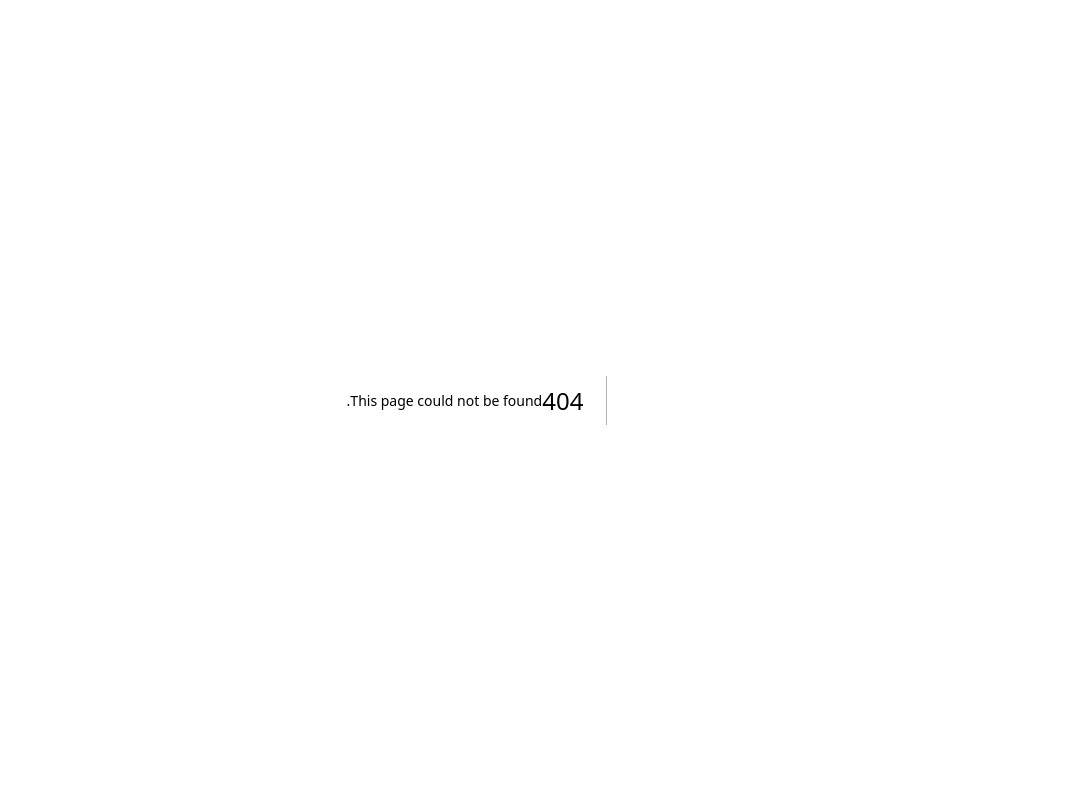
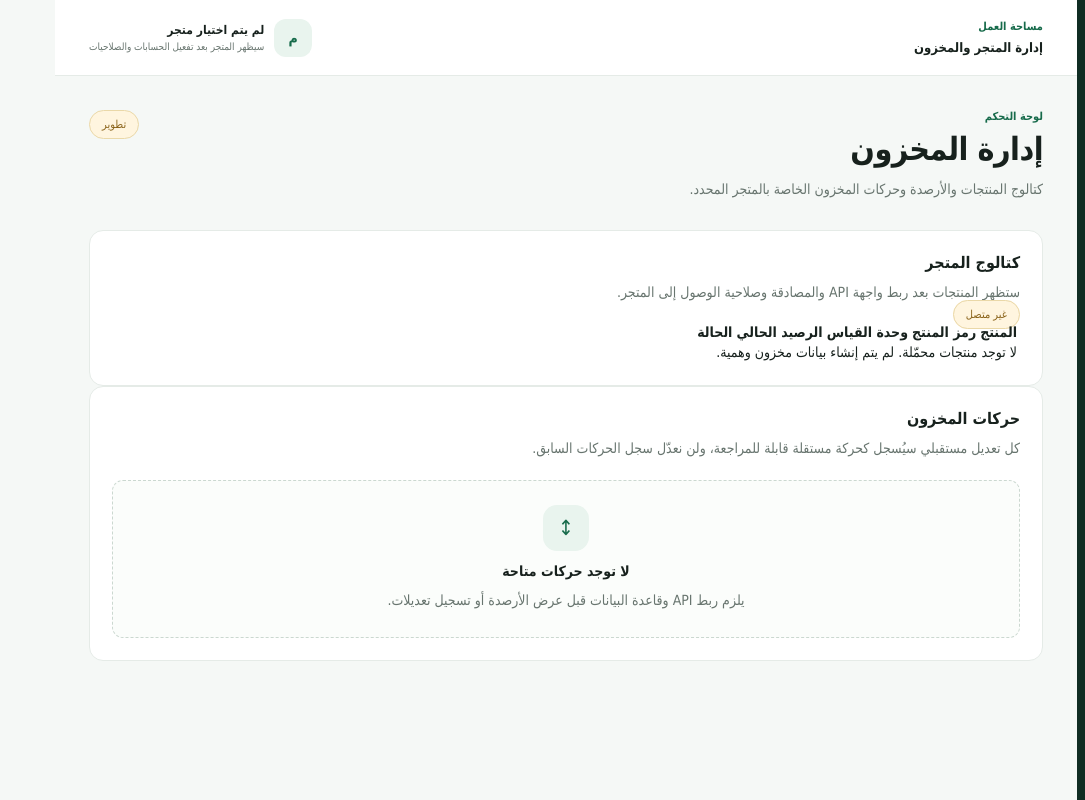
Before and after one commit to sameaminn-wq/inventory-intelligence-platform-v2, a Next.js app in the folder apps/web/: page /inventory in a window 1280 px wide. Before the commit this address had no page. Shown: the whole page, without its empty margins (195-1280 px from the left). Built offline with nearby package versions, Linux system fonts and the light colour scheme.

Commit message:
Add Phase 4 web workflow page

```diff
--- /dev/null
+++ b/apps/web/app/inventory/page.tsx
@@ -0,0 +1,9 @@
+import { AppShell } from '../components/app-shell';
+export default function InventoryPage() {
+  return <AppShell title="إدارة المخزون" description="كتالوج المنتجات والأرصدة وحركات المخزون الخاصة بالمتجر المحدد.">
+    <section className="panel"><div className="section-head"><div><h2>كتالوج المتجر</h2><p className="panel-subtitle">ستظهر المنتجات بعد ربط واجهة API والمصادقة وصلاحية الوصول إلى المتجر.</p></div><span className="environment-tag">غير متصل</span></div>
+      <div className="table-wrap"><table className="data-table"><thead><tr><th>المنتج</th><th>رمز المنتج</th><th>وحدة القياس</th><th>الرصيد الحالي</th><th>الحالة</th></tr></thead><tbody><tr><td colSpan={5} className="table-empty">لا توجد منتجات محمّلة. لم يتم إنشاء بيانات مخزون وهمية.</td></tr></tbody></table></div>
+    </section>
+    <section className="panel section-gap"><h2>حركات المخزون</h2><p className="panel-subtitle">كل تعديل مستقبلي سيُسجل كحركة مستقلة قابلة للمراجعة، ولن نعدّل سجل الحركات السابق.</p><div className="empty-state"><div className="empty-icon">↕</div><h3>لا توجد حركات متاحة</h3><p>يلزم ربط API وقاعدة البيانات قبل عرض الأرصدة أو تسجيل تعديلات.</p></div></section>
+  </AppShell>;
+}
```
